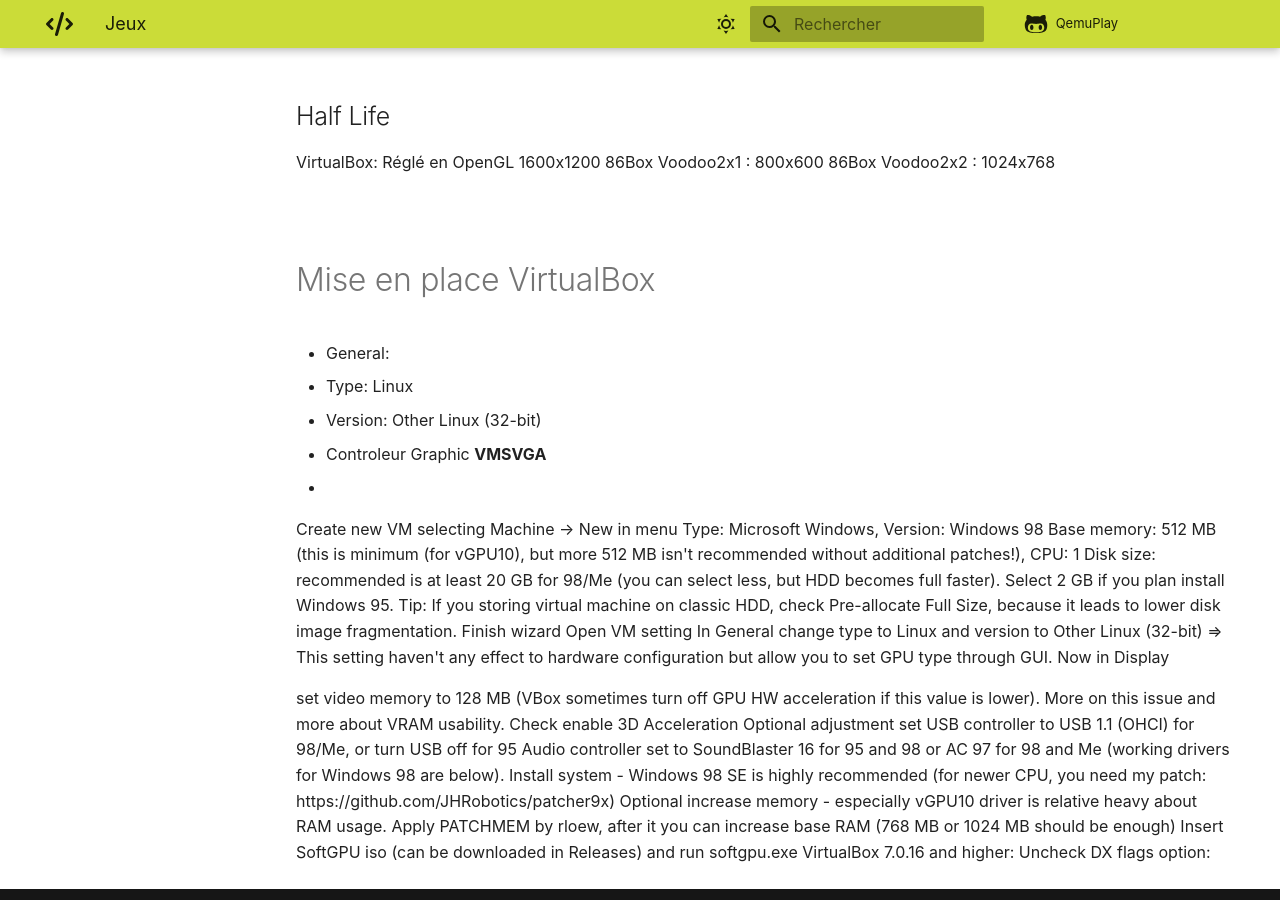
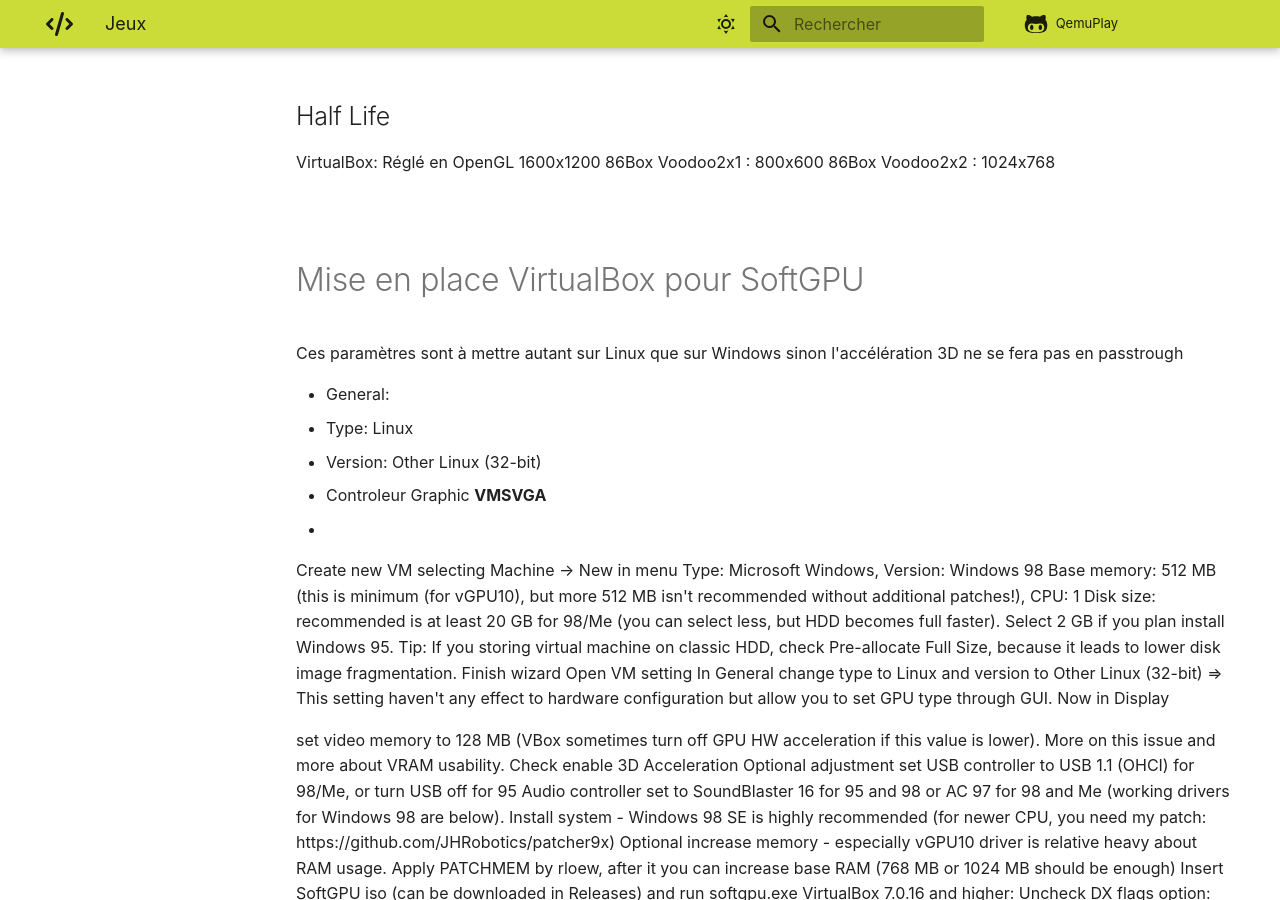
Before and after one commit to daerlnaxe/QemuPlay, an MkDocs documentation site: the page built from docs/90-developpement/Jeux.md, in a window 1280 px wide and 900 px high, scrolled down 1089 px. Built offline with MkDocs 1.6.1 and Material for MkDocs 9.7.7, drawn with Linux system fonts in a browser that asks for light colours; comment, search, counter and statistics services are not loaded.

Commit message:
Update Jeux.md

```diff
--- a/docs/90-developpement/Jeux.md
+++ b/docs/90-developpement/Jeux.md
@@ -27,7 +27,10 @@ VirtualBox: Réglé en OpenGL 1600x1200
 
 <br><br>
 
-# Mise en place VirtualBox
+
+# Mise en place VirtualBox pour SoftGPU
+Ces paramètres sont à mettre autant sur Linux que sur Windows sinon l'accélération 3D ne se fera pas en passtrough
+
 - General:
   - Type: Linux
   - Version: Other Linux (32-bit)
```
